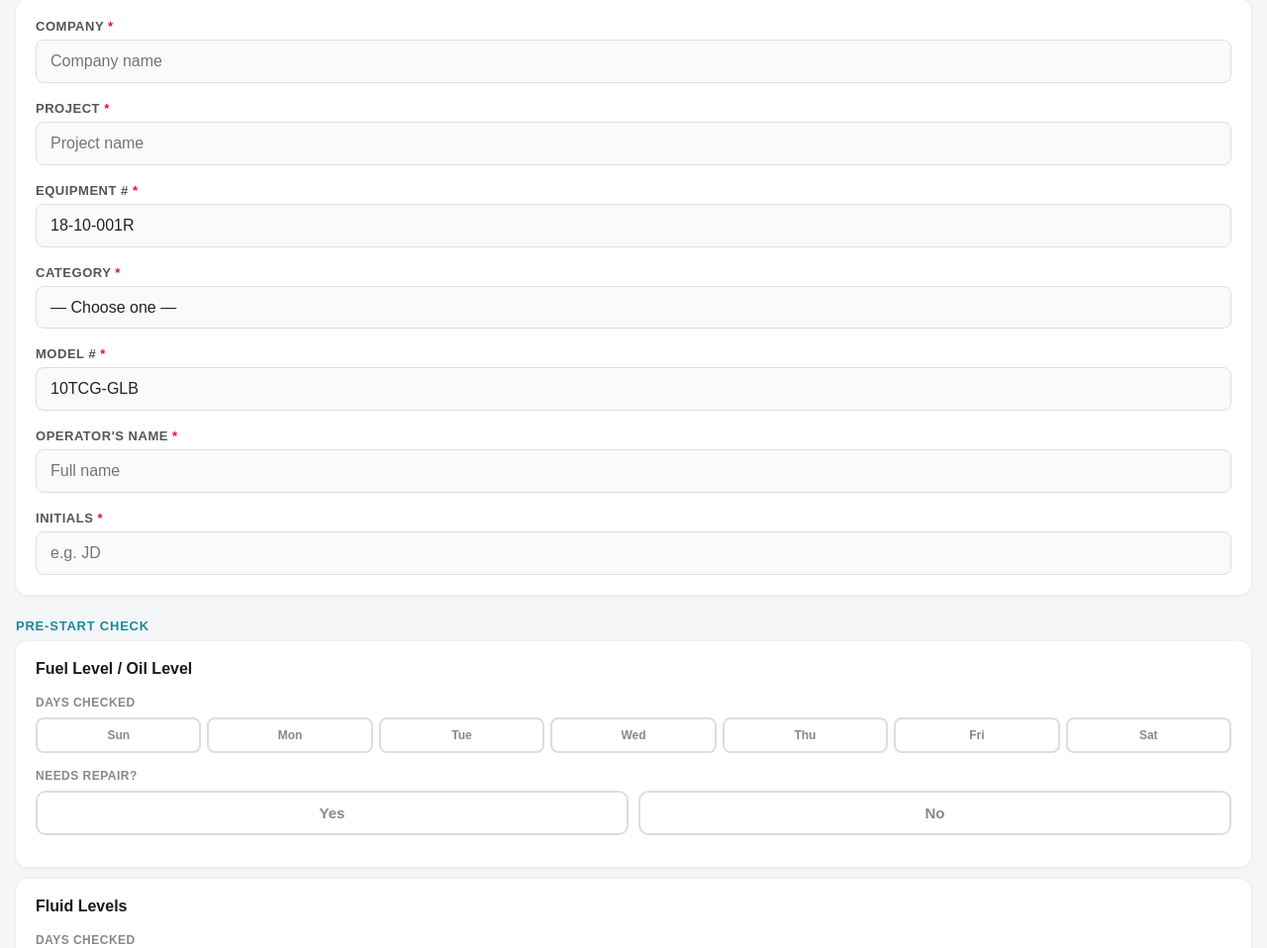
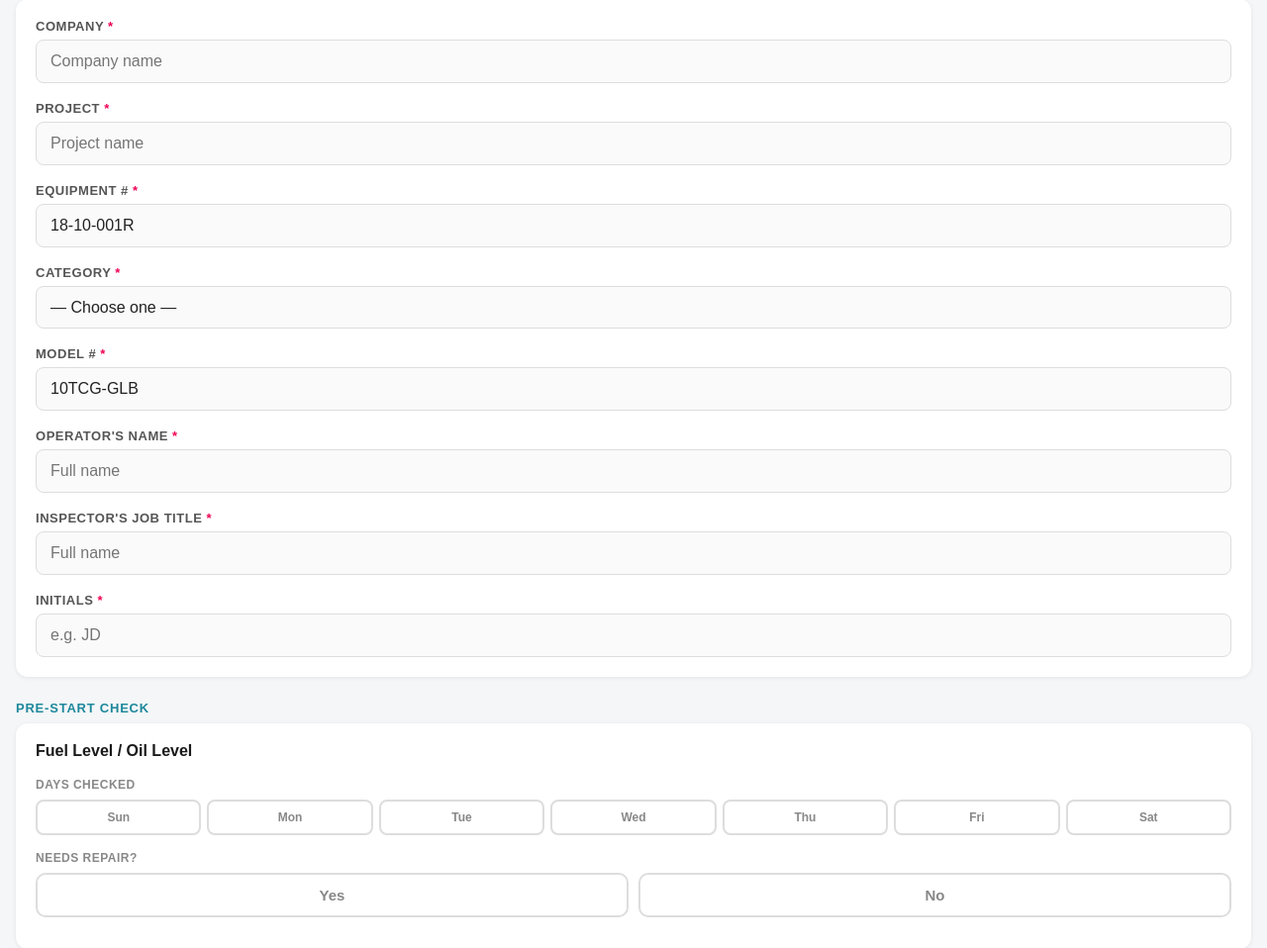
Before and after one commit to CarlosRojasTGP/asset-tracker, a Flask app: page /device/18-10-001R/inspection in a window 1280 px wide. Shown: the part 80-1038 px from the top of the page at 99% size. Run offline with Flask 3, Linux system fonts and the light colour scheme.

Commit message:
added position title of inspector

```diff
--- a/app.py
+++ b/app.py
@@ -152,6 +152,7 @@ def submit_inspection(device_id):
         if_other=data.get("if_other", ""),
         model_num=data.get("model_num", ""),
         operator=data.get("operator", ""),
+        inspector_title=data.get("inspector_title",""),
         initials=data.get("initials", ""),
         checklist_json=json.dumps(data.get("checklist", [])),
         annual=data.get("annual", False)
@@ -182,6 +183,7 @@ def get_all_inspections():
             "if_other": record.if_other,
             "model_num": record.model_num,
             "operator": record.operator,
+            "inspector_title": record.inspector_title,
             "initials": record.initials,
             "annual": record.annual, #For certificate generation
             # Parsed back to array so Power Automate can iterate it directly
--- a/models.py
+++ b/models.py
@@ -46,6 +46,7 @@ class Inspection(db.Model):
     if_other = db.Column(db.String)
     model_num = db.Column(db.String)
     operator = db.Column(db.String)
+    inspector_title = db.Column(db.String)
     initials = db.Column(db.String)
     # Checklist stored as JSON string
     checklist_json = db.Column(db.Text)
--- a/templates/inspection.html
+++ b/templates/inspection.html
@@ -266,6 +266,11 @@
         <label>Operator's Name <span class="required">*</span></label>
         <input type="text" id="operator" placeholder="Full name" />
     </div>
+
+    <div class="field">
+        <label>Inspector's Job Title <span class="required">*</span></label>
+        <input type="text" id="inspector_title" placeholder="Full name" />
+    </div>
     <div class="field">
         <label>Initials <span class="required">*</span></label>
         <input type="text" id="initials" placeholder="e.g. JD" />
@@ -455,9 +460,10 @@ function submitInspection(annual) {
     const category = document.getElementById('category').value;
     const model_num = document.getElementById('model_num').value.trim();
     const operator = document.getElementById('operator').value.trim();
+    const inspector_title = document.getElementById('inspector_title').value.trim();
     const initials = document.getElementById('initials').value.trim();
 
-    if (!company || !project || !equipment_num || !category || !model_num || !operator || !initials) {
+    if (!company || !project || !equipment_num || !category || !model_num || !operator || !initials || !inspector_title) {
         alert("Please fill in all required fields at the top.");
         return;
     }
@@ -465,7 +471,7 @@ function submitInspection(annual) {
     const payload = {
         company, project, equipment_num, category,
         if_other: document.getElementById('if_other').value.trim(),
-        model_num, operator, initials, annual,
+        model_num, operator, inspector_title, initials, annual,
         checklist: readChecklist()
     };
 
```
Also changed, not shown: instance/assets.db.
